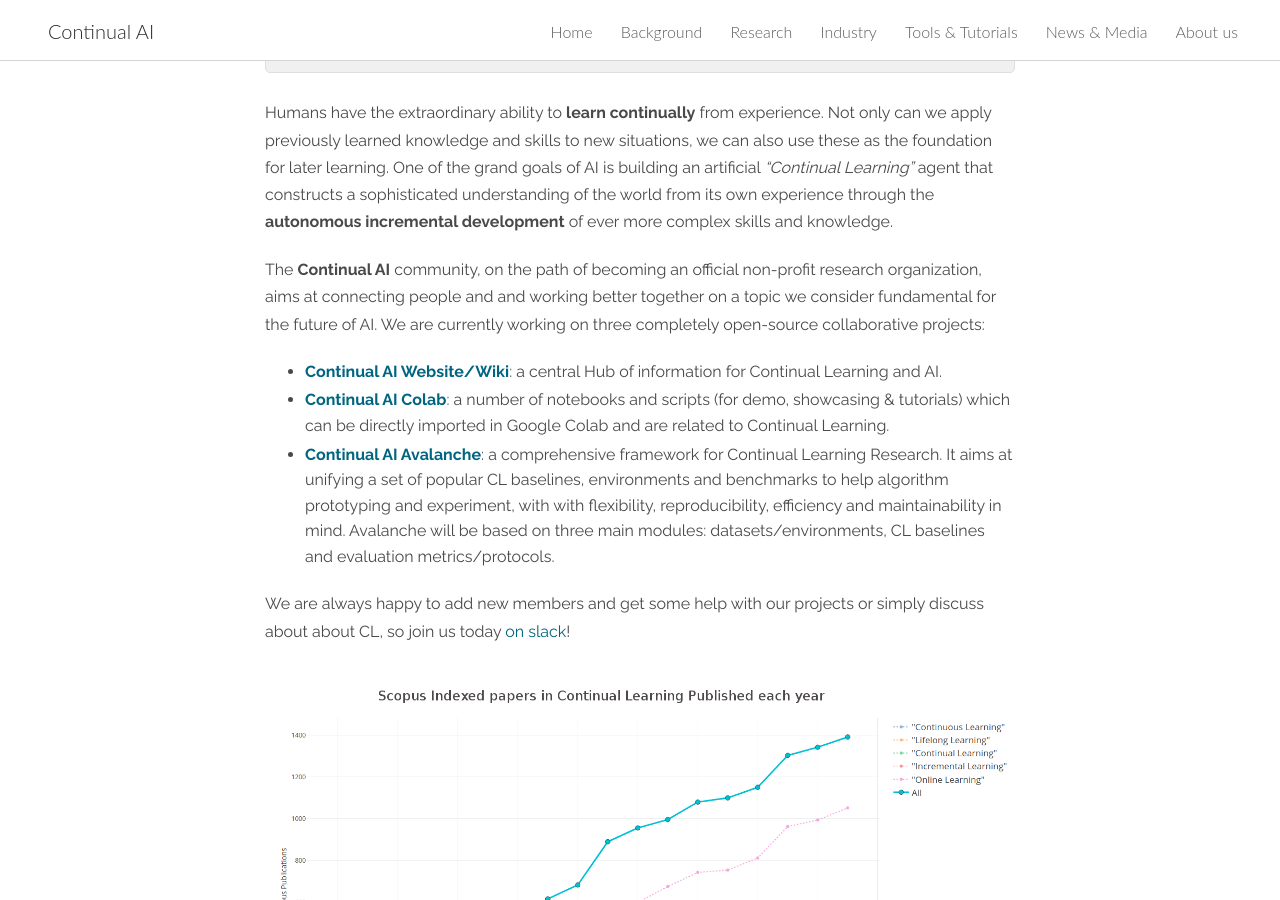
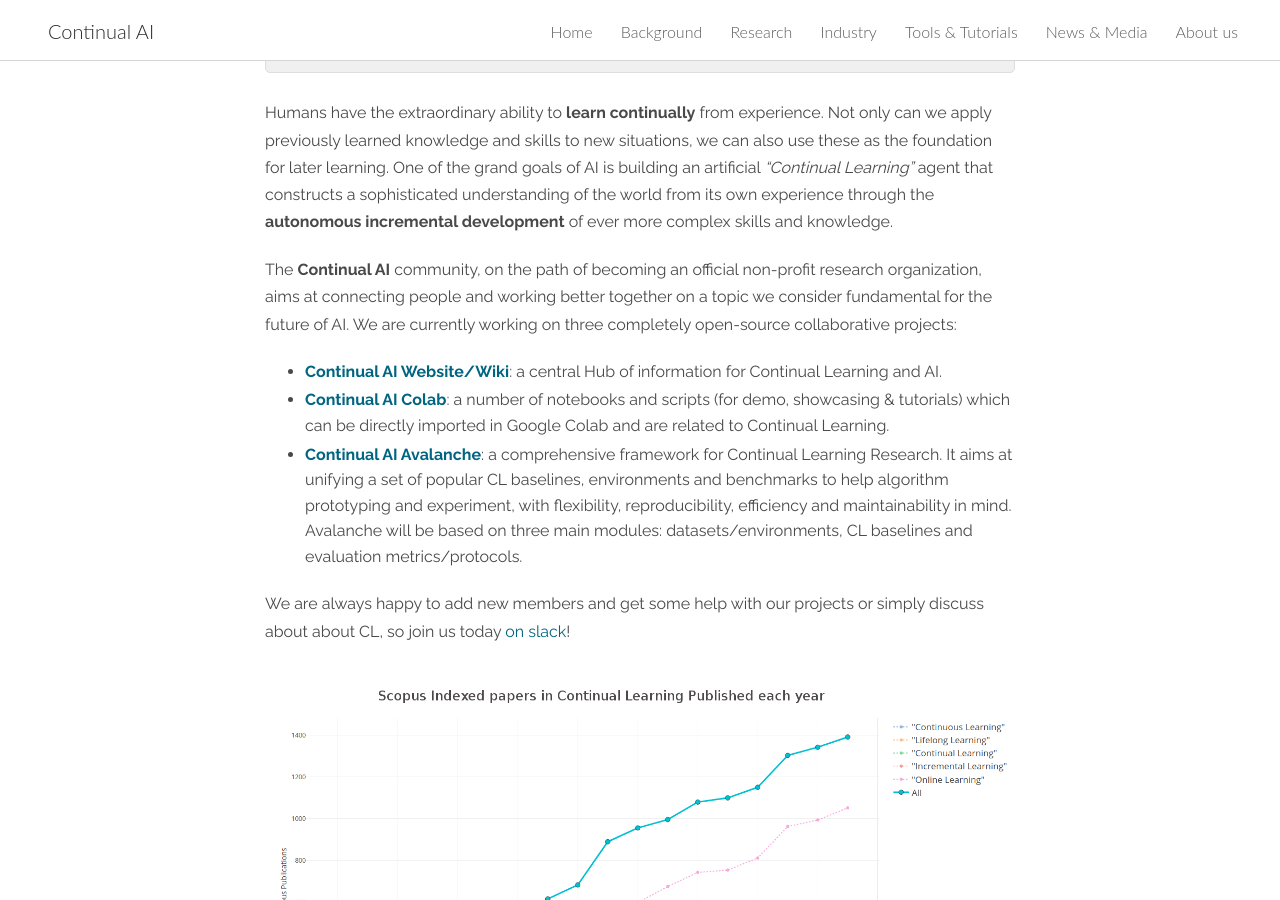
Before and after one commit to giparisi/website, a Jekyll site: the page built from home.md, in a window 1280 px wide and 900 px high, scrolled down 323 px. Built offline with Jekyll 4.4.1, drawn with Linux system fonts in a browser that asks for light colours; nearby versions of some CDN libraries; comment, search, counter and statistics services are not loaded.

Commit message:
members add, advisors and few fixes

```diff
--- a/_includes/home_content.html
+++ b/_includes/home_content.html
@@ -7,11 +7,11 @@
 
 Humans have the extraordinary ability to <strong>learn continually</strong> from experience. Not only can we apply previously learned knowledge and skills to new situations, we can also use these as the foundation for later learning. One of the grand goals of AI is building an artificial <em>"Continual Learning"</em> agent that constructs a sophisticated understanding of the world from its own experience through the <strong> autonomous incremental development</strong> of ever more complex skills and knowledge.
 
-The **Continual AI** community, on the path of becoming an official non-profit research organization, aims at connecting people and and working better together on a topic we consider fundamental for the future of AI. We are currently working on three completely open-source collaborative projects:
+The **Continual AI** community, on the path of becoming an official non-profit research organization, aims at connecting people and working better together on a topic we consider fundamental for the future of AI. We are currently working on three completely open-source collaborative projects:
 
 - **[Continual AI Website/Wiki](http://continualai.org)**: a central Hub of information for Continual Learning and AI.
 - **[Continual AI Colab](https://github.com/ContinualAI/colab)**: a number of notebooks and scripts (for demo, showcasing & tutorials) which can be directly imported in Google Colab and are related to Continual Learning.
-- **[Continual AI Avalanche](https://github.com/ContinualAI/avalanche)**: a comprehensive framework for Continual Learning Research. It aims at unifying a set of popular CL baselines, environments and benchmarks to help algorithm prototyping and experiment, with with flexibility, reproducibility, efficiency and maintainability in mind. Avalanche will be based on three main modules: datasets/environments, CL baselines and evaluation metrics/protocols.
+- **[Continual AI Avalanche](https://github.com/ContinualAI/avalanche)**: a comprehensive framework for Continual Learning Research. It aims at unifying a set of popular CL baselines, environments and benchmarks to help algorithm prototyping and experiment, with flexibility, reproducibility, efficiency and maintainability in mind. Avalanche will be based on three main modules: datasets/environments, CL baselines and evaluation metrics/protocols.
 
 We are always happy to add new members and get some help with our projects or simply discuss about about CL, so join us today <a href="https://continualai.herokuapp.com" target="_blank">on slack</a>!
 <br>
```
Also changed, not shown: about_us.md (+4 -1 lines).
